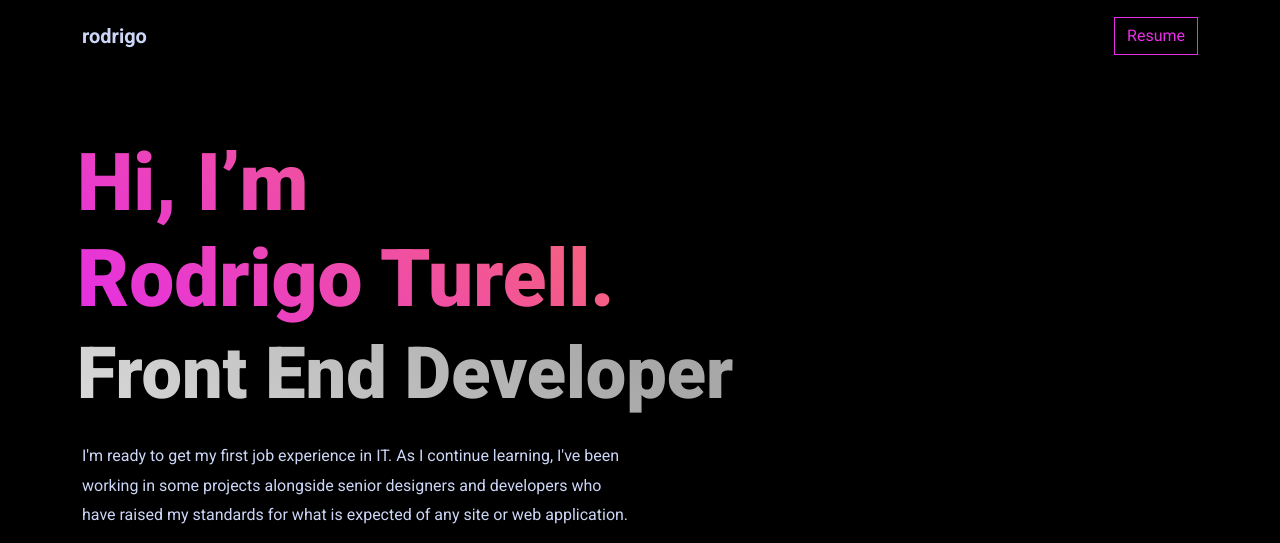
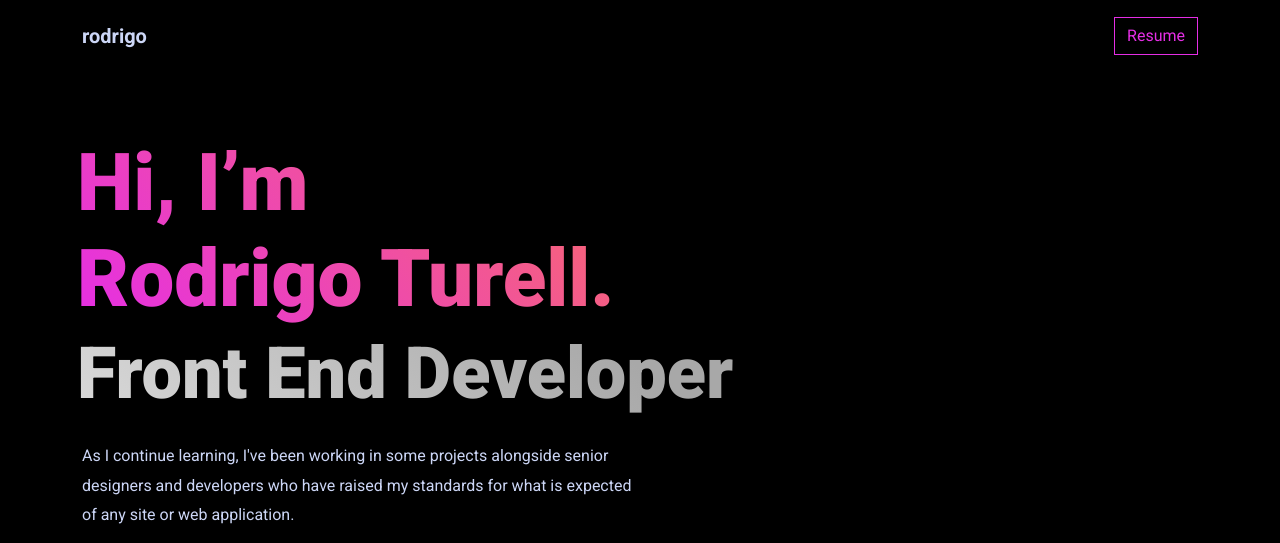
Before and after one commit to Rturell/Portfolio-2.x, a plain HTML site: page index.html in a window 1280 px wide. Shown: the top 543 px of the page. Drawn offline with nearby package versions, Linux system fonts and the light colour scheme.

Commit message:
Change Bio text

```diff
--- a/index.html
+++ b/index.html
@@ -66,7 +66,7 @@
                     <div class="hero_text">
                         <h1>Hi, I’m <br> Rodrigo Turell.</h1>
                         <h2 class="mt-1"> Front End Developer </h2>
-                        <p class="mt-4">I'm ready to get my first job experience in IT. As I continue learning, I've been working in some projects alongside senior designers and
+                        <p class="mt-4">As I continue learning, I've been working in some projects alongside senior designers and
                             developers who have raised my standards for what is expected of any site or web application.
                         </p>
 
```
